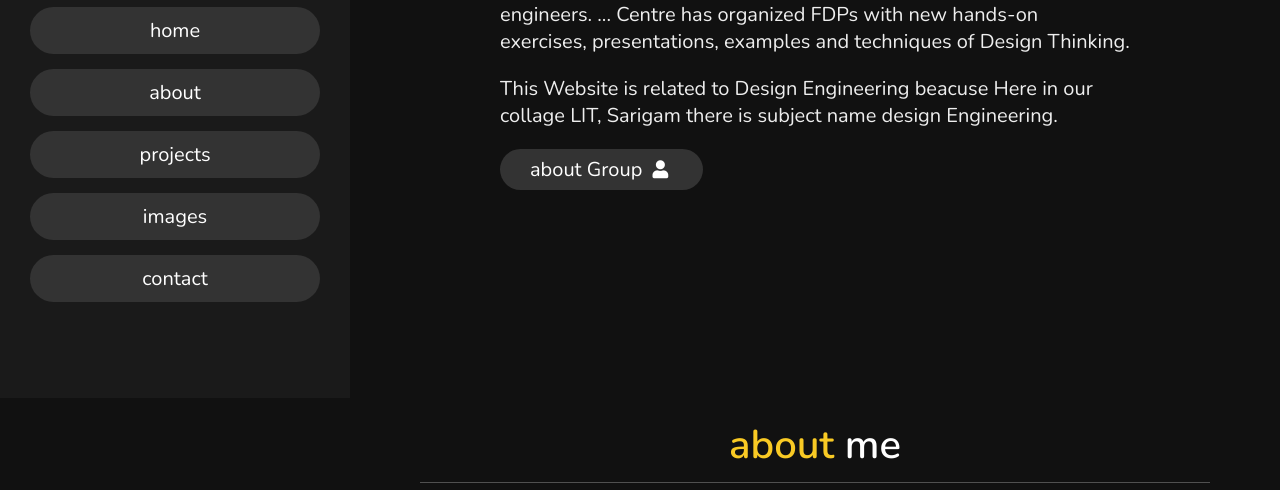
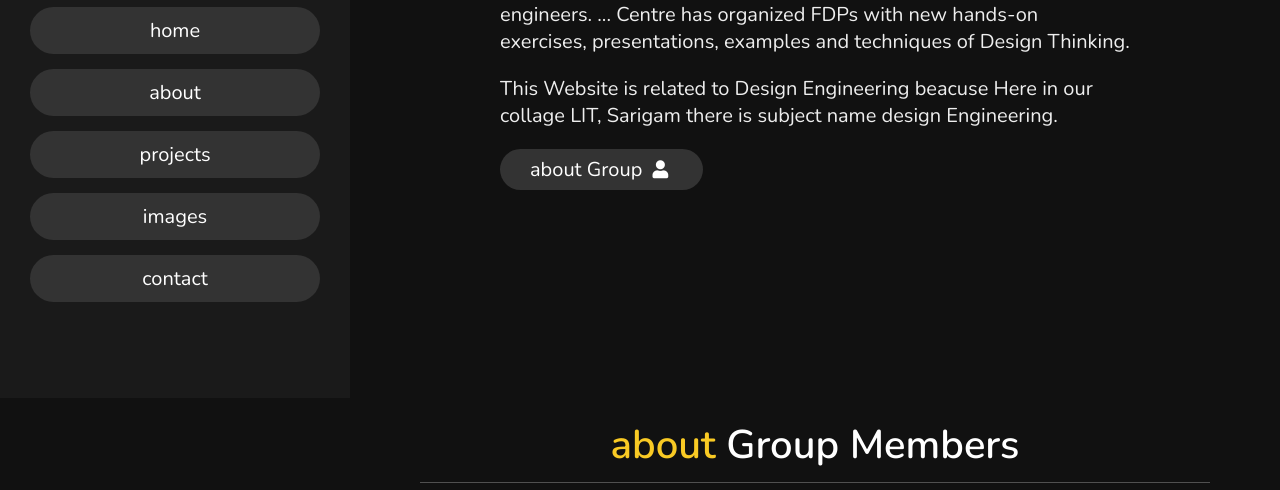
Before and after one commit to Amit-2500/lit, a plain HTML site: page index.html in a window 1280 px wide. Shown: the part 402-892 px from the top of the page. Drawn offline with nearby package versions, Linux system fonts and the light colour scheme.

Commit message:
Update index.html

```diff
--- a/index.html
+++ b/index.html
@@ -62,7 +62,7 @@
 <section class="about" id="about">
 
 
-<h1 class="heading"> <span>about</span> me </h1>
+<h1 class="heading"> <span>about</span> Group Members </h1>
 <a href="https://drive.google.com/file/d/1BX76t03AlKurpqzLpVyvUejdB_sxg4sL/view?usp=sharing"><button class="btn"> download about group <i class="fas fa-download"></i> </button></a>
 <div class="row">
 
```
